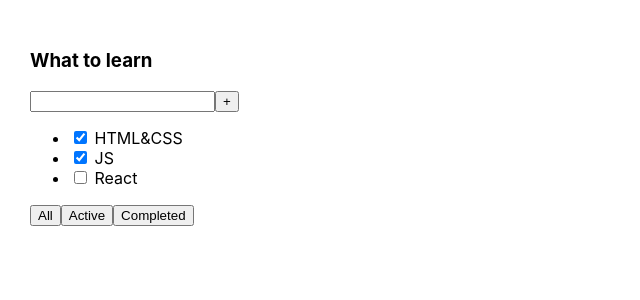
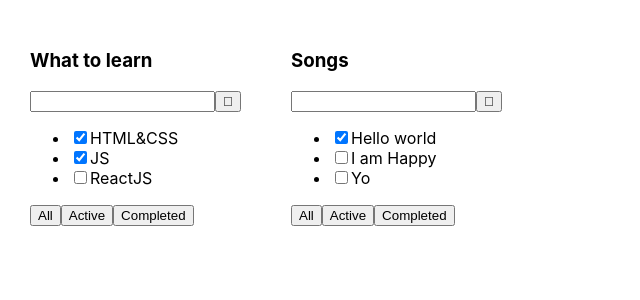
Before and after one commit to genamontana/todolist-last-chance, a React (Create React App) app: page / in a window 1280 px wide. Shown: the top 300 px of the page, without its empty margins (0-640 px from the left). Built offline with nearby package versions, Linux system fonts and the light colour scheme.

Commit message:
01 - Sprint 01, week 1 completed

```diff
--- a/src/App.tsx
+++ b/src/App.tsx
@@ -1,26 +1,24 @@
 import React from 'react';
 import './App.css';
+import {TodoList} from './TodoList';
 
 function App() {
+    const tasks1 = [
+        {id: 1, title: 'HTML&CSS', isDone: true},
+        {id: 2, title: 'JS', isDone: true},
+        {id: 3, title: 'ReactJS', isDone: false}
+    ]
+    const tasks2 = [
+        {id: 1, title: 'Hello world', isDone: true},
+        {id: 2, title: 'I am Happy', isDone: false},
+        {id: 3, title: 'Yo', isDone: false}
+    ]
+
+
     return (
         <div className="App">
-            <div>
-                <h3>What to learn</h3>
-                <div>
-                    <input/>
-                    <button>+</button>
-                </div>
-                <ul>
-                    <li><input type="checkbox" checked={true}/> <span>HTML&CSS</span></li>
-                    <li><input type="checkbox" checked={true}/> <span>JS</span></li>
-                    <li><input type="checkbox" checked={false}/> <span>React</span></li>
-                </ul>
-                <div>
-                    <button>All</button>
-                    <button>Active</button>
-                    <button>Completed</button>
-                </div>
-            </div>
+            <TodoList title={'What to learn'} tasks={tasks1}/>
+            <TodoList title={'Songs'} tasks={tasks2}/>
         </div>
     );
 }
--- /dev/null
+++ b/src/TodoList.tsx
@@ -0,0 +1,46 @@
+import React from 'react';
+
+type TasksType = {
+    id: number
+    title: string
+    isDone: boolean
+}
+
+type TodoListType = {
+    title: string
+    tasks: TasksType[]
+}
+
+export function TodoList(props: TodoListType) {
+    return (
+        <div>
+            <h3>{props.title}</h3>
+            <div>
+                <input/>
+                <button></button>
+            </div>
+            <ul>
+                <li>
+                    <input type="checkbox"
+                           checked={props.tasks[0].isDone}/>
+                    <span>{props.tasks[0].title}</span>
+                </li>
+                <li>
+                    <input type="checkbox"
+                           checked={props.tasks[1].isDone}/>
+                    <span>{props.tasks[1].title}</span>
+                </li>
+                <li>
+                    <input type="checkbox"
+                           checked={props.tasks[2].isDone}/>
+                    <span>{props.tasks[2].title}</span>
+                </li>
+            </ul>
+            <div>
+                <button>All</button>
+                <button>Active</button>
+                <button>Completed</button>
+            </div>
+        </div>
+    )
+}
```
